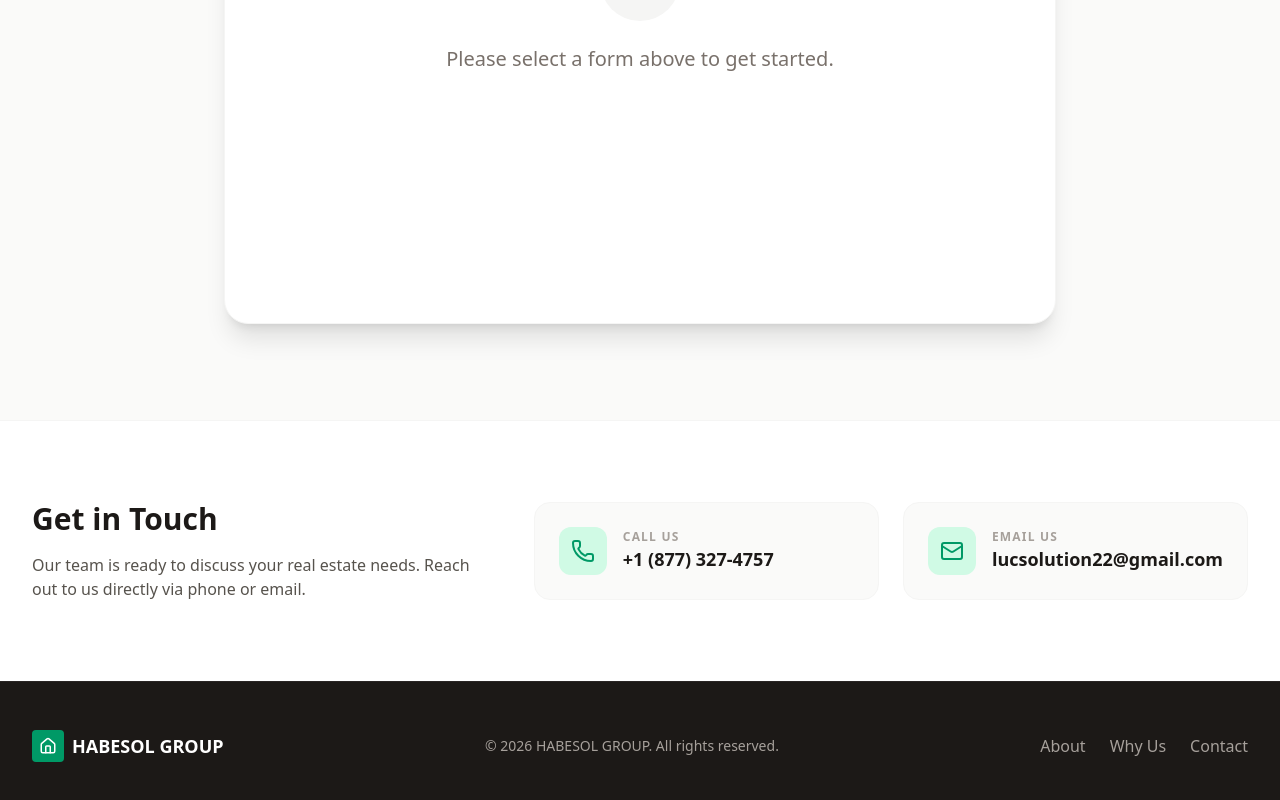
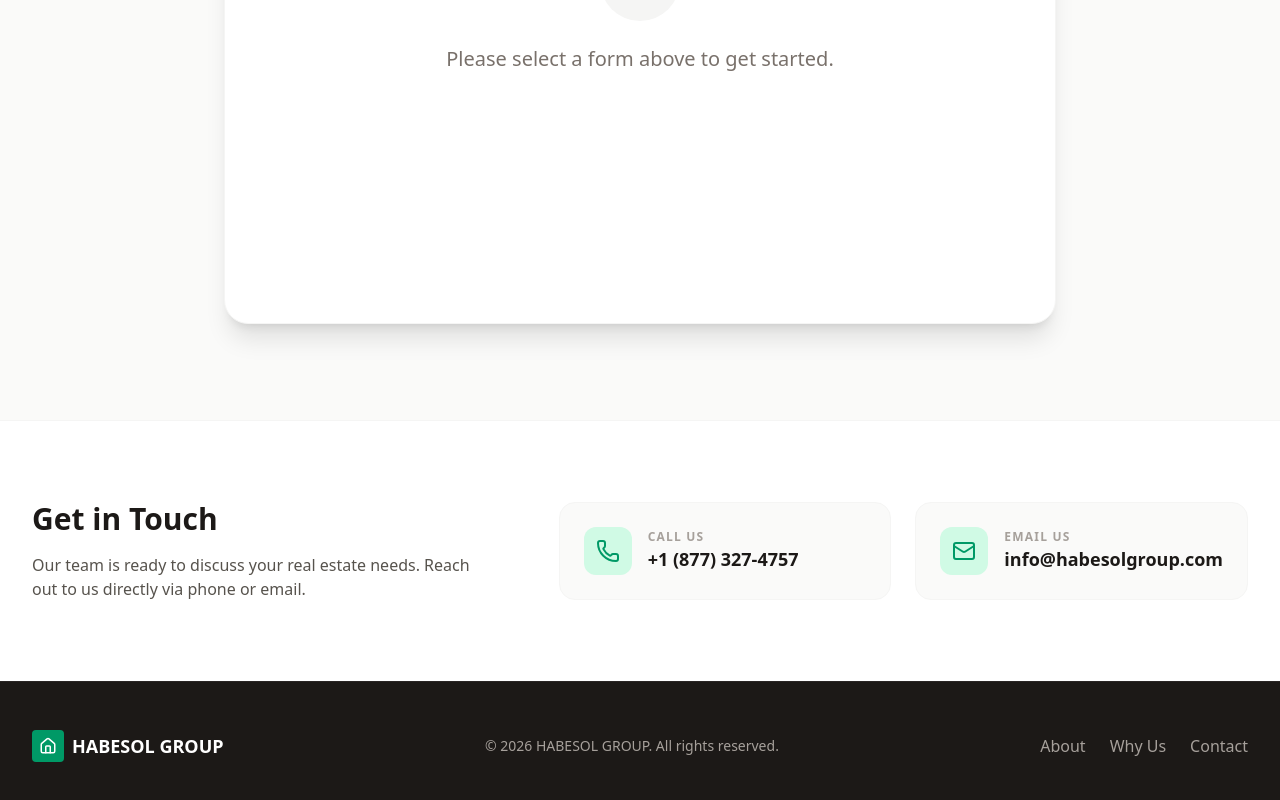
Before and after one commit to htkay2022/hg, a React (Vite) app: page / in a window 1280 px wide. Shown: the part 2597-3397 px from the top of the page. Built offline with nearby package versions, Linux system fonts and the light colour scheme.

Commit message:
Update email contact in App component
Change lucsolution22@gmail.com to info@habesolgroup.com

```diff
--- a/src/App.tsx
+++ b/src/App.tsx
@@ -305,7 +305,7 @@ export default function App() {
                   </div>
                 </a>
                 <a
-                  href="mailto:lucsolution22@gmail.com"
+                  href="mailto:info@habesolgroup.com"
                   className="flex items-center gap-4 p-6 bg-stone-50 rounded-2xl border border-stone-100 hover:border-emerald-600 transition-all group"
                 >
                   <div className="w-12 h-12 bg-emerald-100 text-emerald-600 rounded-xl flex items-center justify-center group-hover:bg-emerald-600 group-hover:text-white transition-colors">
@@ -313,7 +313,7 @@ export default function App() {
                   </div>
                   <div>
                     <p className="text-xs font-bold text-stone-400 uppercase tracking-widest">Email Us</p>
-                    <p className="text-lg font-bold text-stone-900">lucsolution22@gmail.com</p>
+                    <p className="text-lg font-bold text-stone-900">info@habesolgroup.com</p>
                   </div>
                 </a>
               </div>
```
